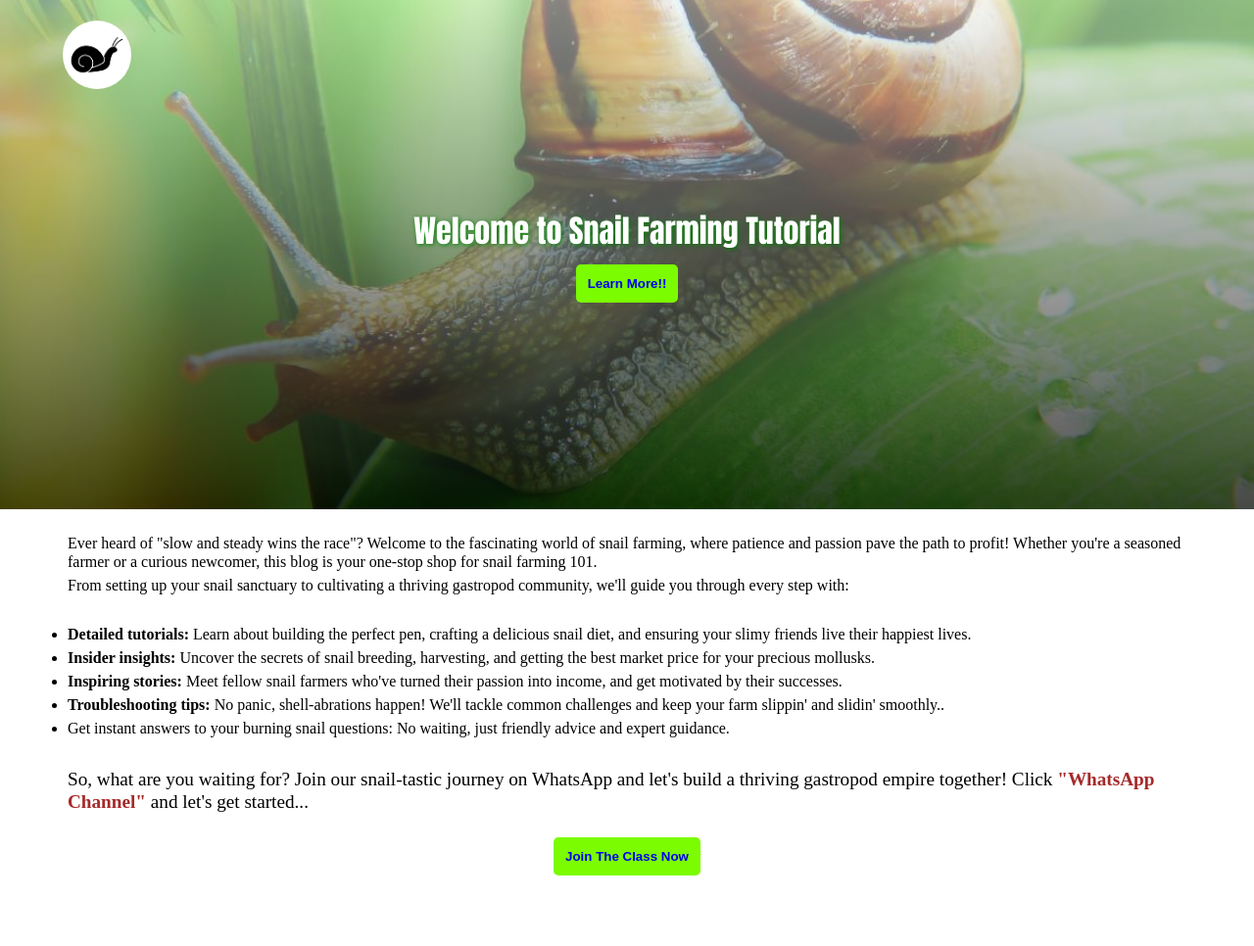
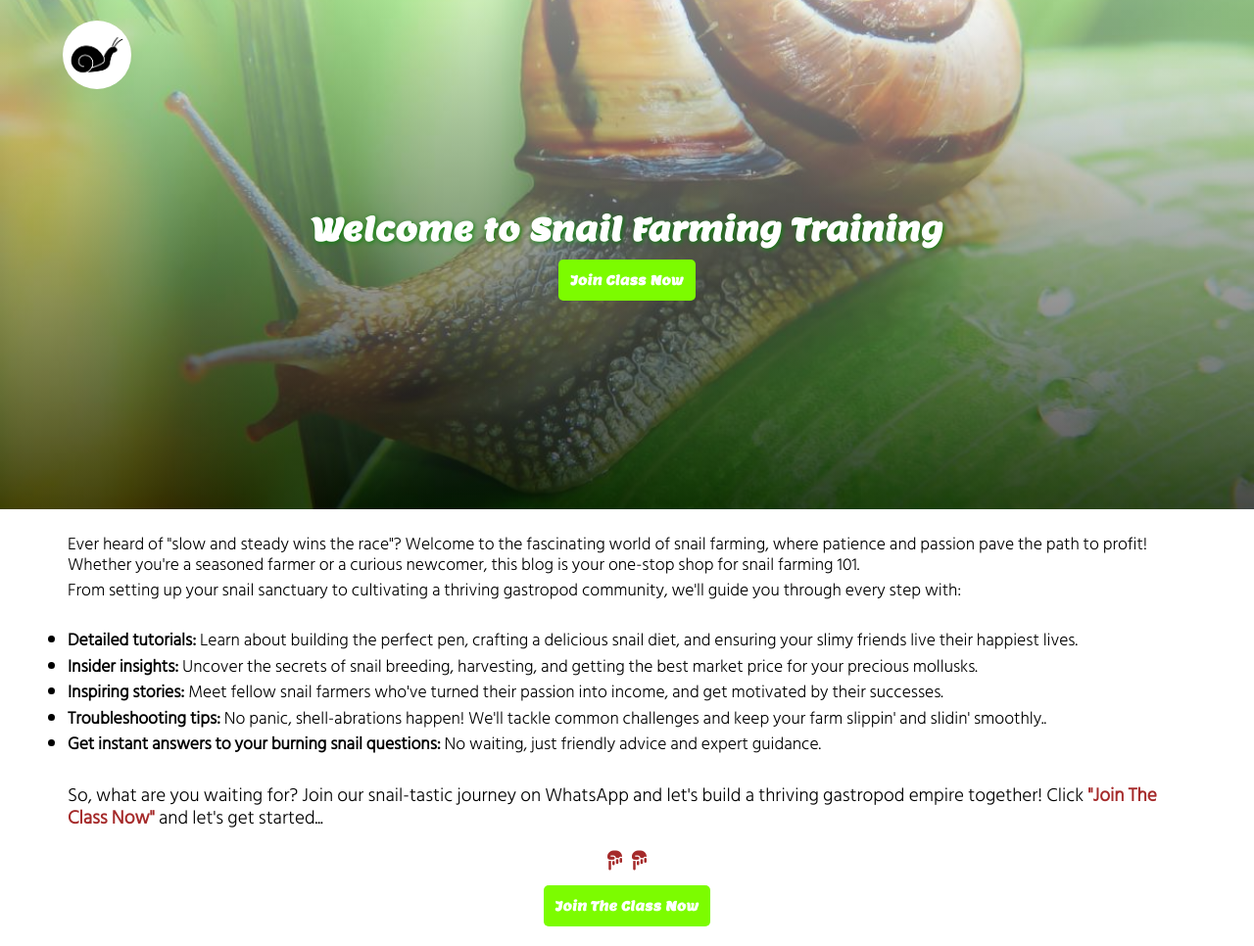
Before and after one commit to Codammy/Heliculture, a plain HTML site: page index.html in a window 1280 px wide. Shown: the whole page at 98% size. Before the commit the page ends 904 px from the top, so only its background shows below. Drawn offline with Linux system fonts and the light colour scheme.

Commit message:
improved styling

```diff
--- a/index.html
+++ b/index.html
@@ -6,8 +6,10 @@
     <meta http-equiv="X-UA-Compatible" content="ie=edge">
     <title>Snail Farming Tutorial Class</title>
     <link rel="shortcut icon" href="assets/favico.ico" type="image/x-icon">
+    <script src="https://kit.fontawesome.com/3c5dd8b0d1.js" crossorigin="anonymous"></script>
     <style>
-        *{
+        @import url('https://fonts.googleapis.com/css2?family=Hind+Siliguri:wght@300&family=Lemon&display=swap');
+         *{
             margin: 0;
             padding: 0;
             box-sizing: border-box;
@@ -27,8 +29,10 @@
         h1{
             color: white;
             margin-block-end: 10px;
-            font-family: Impact, Haettenschweiler, 'Arial Narrow Bold', sans-serif;
+            margin-inline: 2px;
+            font-family: 'Lemon', serif;
             text-shadow: 1px 1px 5px green;
+            text-align: center;
         }
         main{
             margin: 25px auto;
@@ -38,13 +42,18 @@
             margin: 5px;
             line-height: 1.2em;
             list-style: outside;
+            font-family: 'Hind Siliguri', sans-serif;
+            font-size: 1.1em;
         }
         button{
             display: block;
             padding: 12px;
         }
         .join{
-            margin: 10px auto;
+            margin: 20px auto;
+        }
+        .join:hover{
+            box-shadow: 3px 12px brown;
         }
         a{
             text-decoration: none;
@@ -54,6 +63,7 @@
             border-radius: 5px;
             border: none;
             color: white;
+            font-family: 'Lemon', serif;
             font-weight: 600;
         }
         button:hover{
@@ -71,13 +81,21 @@
         .increase{
             font-size: 1.2em;
         }
+        .point-to{
+            display: flex;
+            justify-content: center;
+            color: brown;
+        }
+        .point-to i{
+            margin: 5px;
+        }
     </style>
 </head>
 <body>
     <div class="welcome">
-        <img src="assets/icon.jpg" width="70" height="70" alt="">
-        <h1>Welcome to Snail Farming Tutorial</h1>
-        <button class="learn-more"><a href="#learn-more">Learn More!!</a></button>
+        <img src="assets/icon.jpg" width="70" height="70" alt="snail-farming">
+        <h1>Welcome to Snail Farming Training</h1>
+        <a href="https://chat.whatsapp.com/JqmQpYVDWZ5IHYog2qQnj7" target="_blank"><button> Join Class Now</button></a>
     </div>
     <main id="learn-more">
     <p>Ever heard of "slow and steady wins the race"? Welcome to the fascinating world of snail farming, where patience and passion pave the path to profit! Whether you're a seasoned farmer or a curious newcomer, this blog is your one-stop shop for snail farming 101.<p>
@@ -88,12 +106,16 @@
         <li><b>Insider insights: </b> Uncover the secrets of snail breeding, harvesting, and getting the best market price for your precious mollusks.</li>
         <li><b>Inspiring stories:</b> Meet fellow snail farmers who've turned their passion into income, and get motivated by their successes.</li>
         <li><b>Troubleshooting tips: </b> No panic, shell-abrations happen! We'll tackle common challenges and keep your farm slippin' and slidin' smoothly..</li>
-        <li>
-        Get instant answers to your burning snail questions: No waiting, just friendly advice and expert guidance.
+        <li><b>
+        Get instant answers to your burning snail questions: </b>No waiting, just friendly advice and expert guidance.
         </li>
     </ul><br>
-    <p class="increase">So, what are you waiting for? Join our snail-tastic journey on WhatsApp and let's build a thriving gastropod empire together! Click <b class="signup" style="color: brown;">"WhatsApp Channel"</b> and let's get started...</p>
+    <p class="increase">So, what are you waiting for? Join our snail-tastic journey on WhatsApp and let's build a thriving gastropod empire together! Click <b class="signup" style="color: brown;">"Join The Class Now"</b> and let's get started...</p>
 </main>
-<button class="join"><a href="https://chat.whatsapp.com/JqmQpYVDWZ5IHYog2qQnj7" target="_blank"> Join The Class Now</a></button>
+<div class="point-to">
+    <i class="fa-solid fa-hand-point-down fa-bounce fa-lg"></i>
+    <i class="fa-solid fa-hand-point-down fa-bounce fa-lg"></i>
+</div>
+<a href="https://chat.whatsapp.com/JqmQpYVDWZ5IHYog2qQnj7" target="_blank"><button class="join"> Join The Class Now</button></a>
 </body>
 </html>
```
